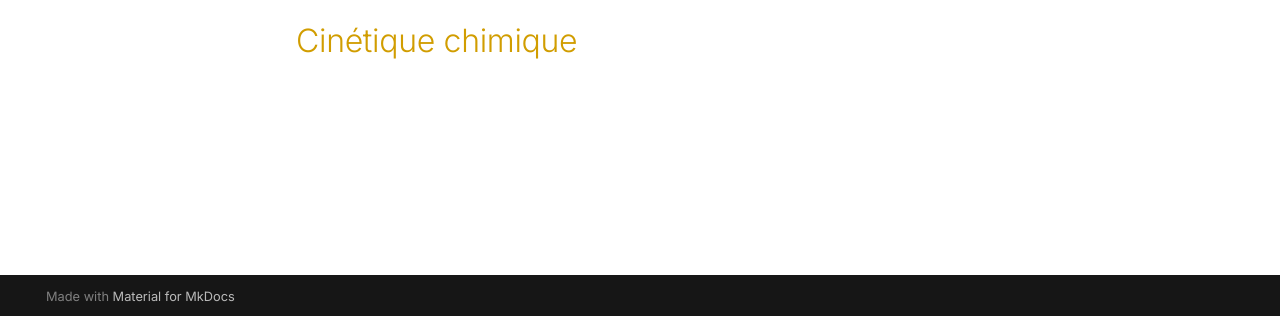
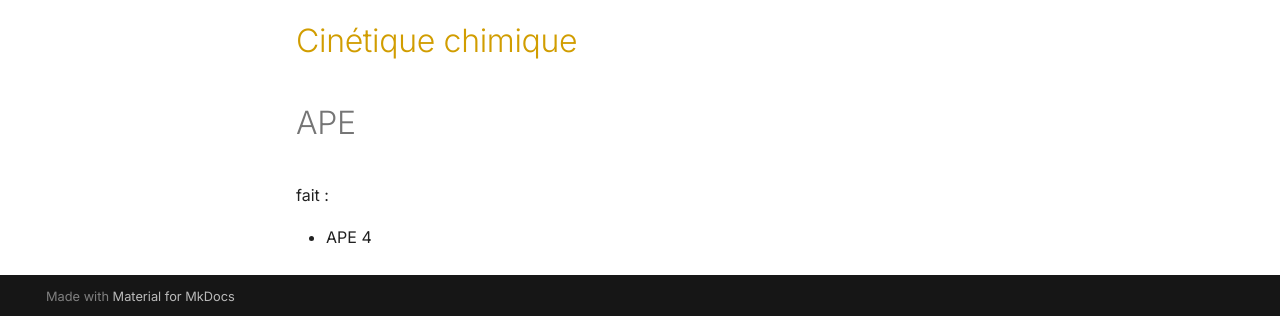
Before and after one commit to Aymco/public-obsidian, an MkDocs documentation site: the page built from docs/Chimie 2/index.md, in a window 1280 px wide and 942 px high. Shown: the part 623-939 px from the top of the window. Built offline with MkDocs 1.6.1 and Material for MkDocs 9.7.7, drawn with Linux system fonts in a browser that asks for light colours; comment, search, counter and statistics services are not loaded.

Commit message:
PUSH NOTE : Chimie 2.md

```diff
--- a/docs/Chimie 2/index.md
+++ b/docs/Chimie 2/index.md
@@ -21,3 +21,9 @@ voir synthese github (pas schoenauen)
 # [Equilibres Chimiques](Equilibres%20Chimiques.md)
 
 # [Cinétique chimique](Cin%C3%A9tique%20chimique.md)
+
+
+# APE
+fait :
+
+- APE 4
```
